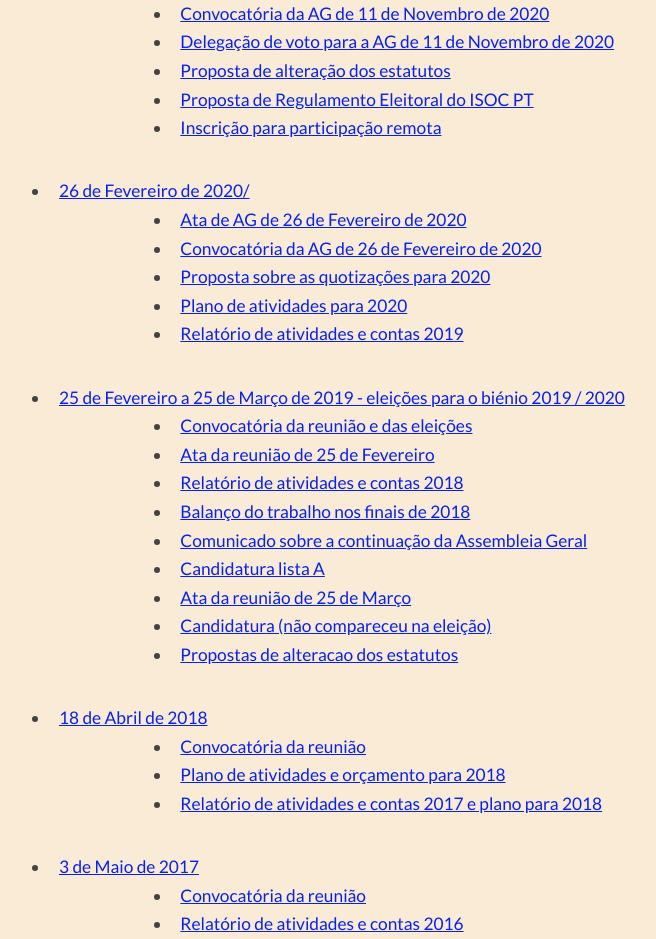
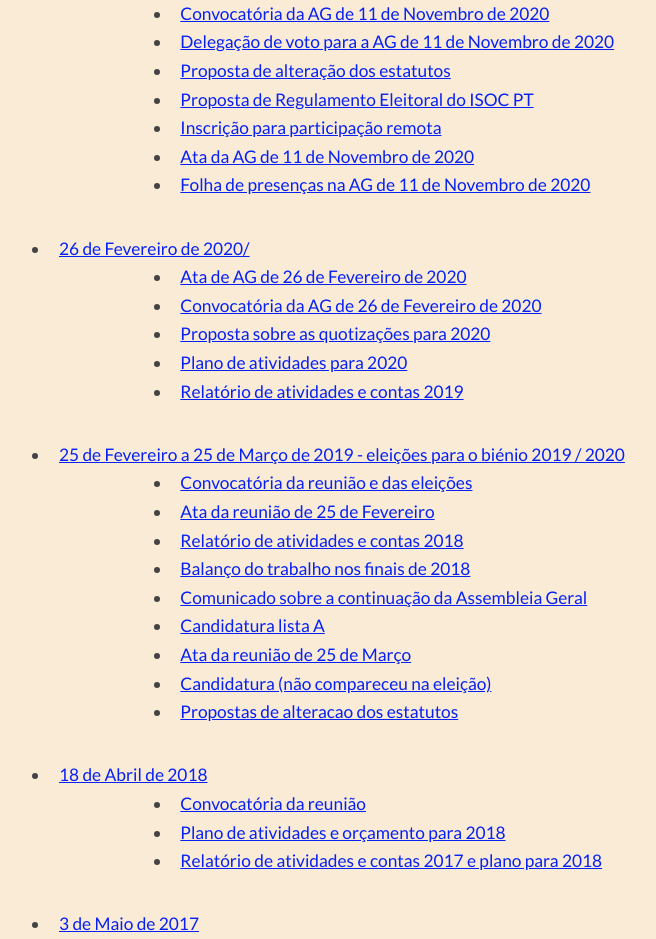
Before and after one commit to teamisocpt/isoc.pt, a plain HTML site: page docs/ags.html in a window 1280 px wide. Shown: the part 1046-1985 px from the top of the page, without its empty margins (71-727 px from the left). Drawn offline with Linux system fonts and the light colour scheme.

Commit message:
ata e regul. eleitoral asssinados

```diff
--- a/docs/ags.html
+++ b/docs/ags.html
@@ -82,6 +82,8 @@ Nada
 	<li><a href="https://isoc.pt/docs/isoc-rules/Regulamento-Eleitoral-ISOC.pdf">
 		Proposta de Regulamento Eleitoral do ISOC PT</a></li>
 	<li><a href="">Inscrição para participação remota</a></li>
+	<li><a href="isoc-ags/2020-11-11/ata14.pdf">Ata da AG de 11 de Novembro de 2020</a></li>
+	<li><a href="isoc-ags/2020-11-11/folha-presencas.pdf">Folha de presenças na AG de 11 de Novembro de 2020</a></li>
 	</ul>
 
 <li><a href="isoc-ags/2020-02-26/">26 de Fevereiro de 2020/</a></li>
```
Also changed, not shown: 1 other file.
